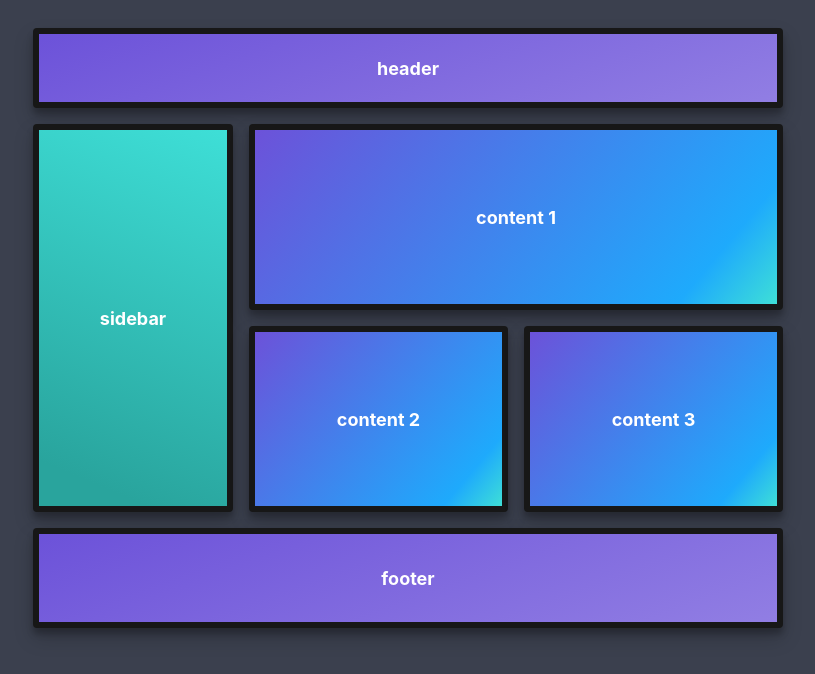
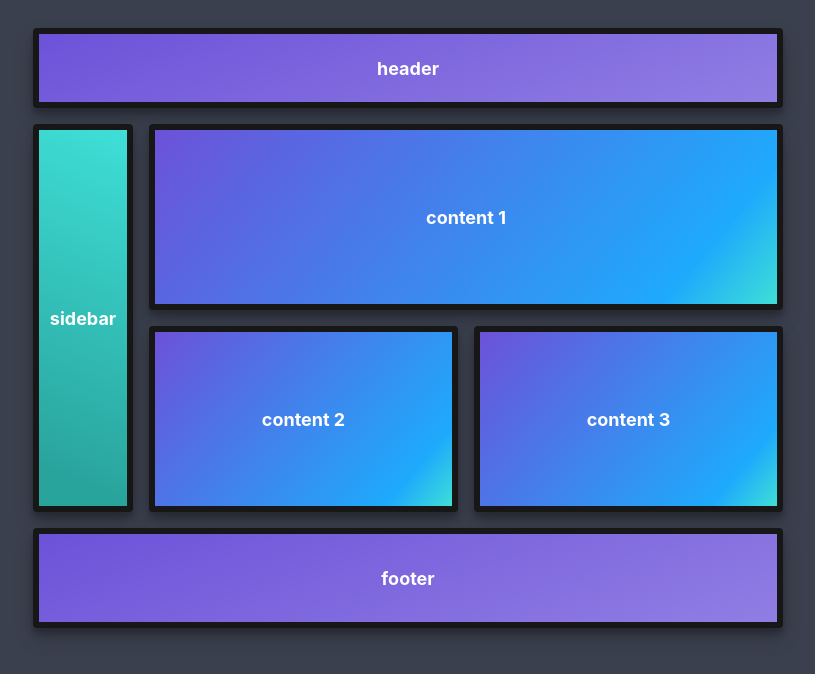
Before and after one commit to alex-njuguna/grid-layout, a plain HTML site: page basic example/index.html in a window 1280 px wide. Shown: the whole page, without its empty margins (232-1047 px from the left). Drawn offline with Linux system fonts and the light colour scheme.

Commit message:
using grid template areas

```diff
--- a/basic example/index.html
+++ b/basic example/index.html
@@ -3,7 +3,7 @@
 <head>
     <meta charset="UTF-8">
     <meta name="viewport" content="width=device-width, initial-scale=1.0">
-    <link rel="stylesheet" href="style.css">
+    <link rel="stylesheet" href="style1.css">
     <title>Document</title>
 </head>
 <body>
--- /dev/null
+++ b/basic example/style1.css
@@ -0,0 +1,82 @@
+.container {
+    display: grid;
+    width: 750px;
+    height: 600px;
+    grid-template-columns: 100px 1fr 1fr;
+    grid-template-rows: 80px 1fr 1fr 100px;
+    grid-gap: 1rem;
+    grid-template-areas:
+        "header header header"
+        "sidebar content-1 content-1"
+        "sidebar content-2 content-3"
+        "footer footer footer";
+}
+
+.header {
+    grid-area: header;
+}
+
+.sidebar {
+    grid-area: sidebar;
+}
+
+.content-1 {
+    grid-area: content-1;
+}
+
+.content-2 {
+    grid-area: content-2;
+}
+
+.content-3 {
+    grid-area: content-3;
+}
+
+.footer {
+    grid-area: footer;
+}
+
+
+/* other styles */
+body{
+    padding: 200px;
+    background-color: #3b404e;
+    display: flex;
+    justify-content: center;
+    padding: 20px;
+    font-family: -apple-system, BlinkMacSystemFont, "Segoe UI", Roboto, Helvetica, Arial, sans-serif, "Apple Color Emoji", "Segoe UI Emoji", "Segoe UI Symbol";
+}
+
+.item {
+    background-color: #1EAAFC;
+    background-image: linear-gradient(130deg, #6C52D9 0%, #1EAAFC 85%, #3EDFD7 100%);
+    box-shadow: 0 10px 20px rgba(0,0,0,0.19), 0 6px 6px rgba(0,0,0,0.23);
+    color: #ffffff;
+    border-radius: 4px;
+    border: 6px solid #171717;
+    display: flex;
+    justify-content: center;
+    align-items: center;
+    font-size: 18px;
+    font-weight: bold;
+  }
+
+  .header {
+    background-color: #1EAAFC;
+    background-image: linear-gradient(160deg, #6C52D9 0%, #9B8AE6 127%);
+  }
+
+  .sidebar {
+    background-image: linear-gradient(203deg, #3EDFD7 0%, #29A49D 90%)
+  }
+
+  .content-1,
+  .content-2,
+  .content-3 {
+    background-image: linear-gradient(130deg, #6C52D9 0%, #1EAAFC 85%, #3EDFD7 100%);
+  }
+
+  .footer {
+    background-color: #6C52D9;
+    background-image: linear-gradient(160deg, #6C52D9 0%, #9B8AE6 127%);
+  }
```
